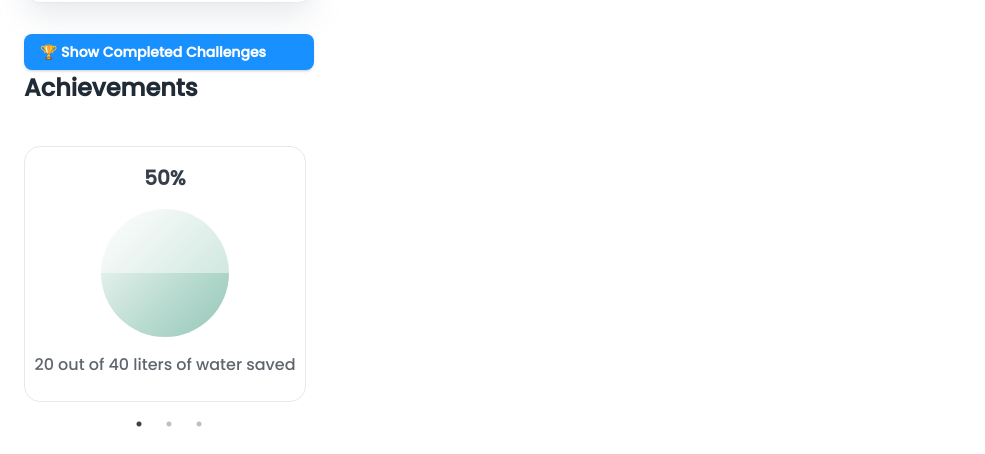
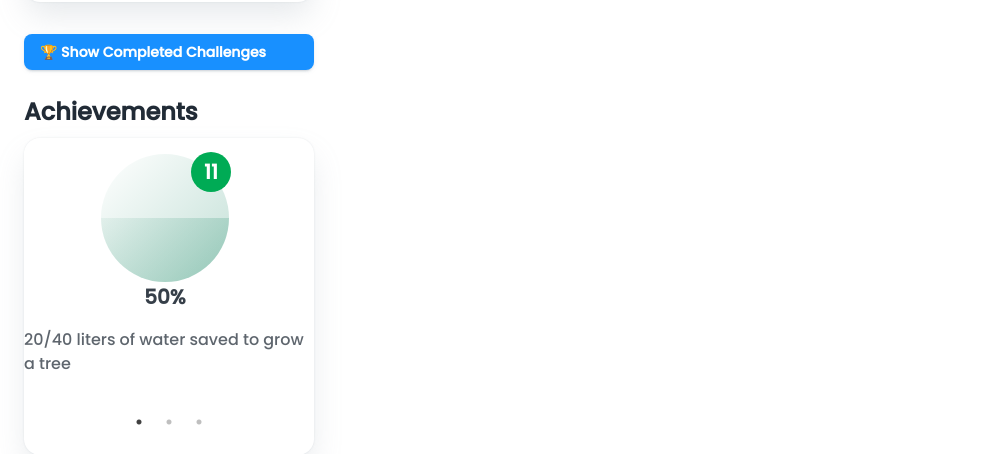
Before and after one commit to minajevs/clubpenguin, a React (Create React App) app: page /app in a window 1280 px wide. Shown: the part 457-911 px from the top of the page, without its empty margins (0-985 px from the left). Built offline with nearby package versions, Linux system fonts and the light colour scheme; no server answers.

Commit message:
Achievements

```diff
--- a/src/components/app/AppAchievements.tsx
+++ b/src/components/app/AppAchievements.tsx
@@ -1,6 +1,10 @@
 import { Box, Card, CardHeader, styled, Button, alpha, Typography, Grid } from "@mui/material";
 import Slider, { Settings } from "react-slick"
 import { ProgressIcon } from "./ProgressIcon";
+import tree from '@iconify/icons-emojione/deciduous-tree'
+import car from '@iconify/icons-emojione/oncoming-automobile'
+import book from '@iconify/icons-emojione/books'
+
 
 const Slide = styled('div')(({ theme }) => ({
   padding: theme.spacing(0, 1, 0, 0)
@@ -8,7 +12,7 @@ const Slide = styled('div')(({ theme }) => ({
 
 const AchievementCard = styled(Card)(({ theme }) => ({
   boxShadow: 'none',
-  border: '1px solid #e8e8e8',
+  border: 'none',
   backgroundColor: '#ffffff'
 }))
 
@@ -25,38 +29,48 @@ const settings: Settings = {
 // )
 
 export const AppAchievements = () => {
-  return <Box sx={{ pb: 6 }} dir="ltr">
+  return <Card>
+    <Box sx={{ pb: 6 }} dir="ltr">
       <Slider {...settings}>
         <Slide>
           <AchievementCard>
             <Grid container spacing={0} direction='column' alignItems='center' sx={{ pb: 3 }}>
               <Box display='flex' alignItems='center' flexDirection='column'>
-              <ProgressIcon progress={50} />
+                <ProgressIcon icon={tree} progress={50} count={11} />
               </Box>
               <Typography variant="body1" sx={{ opacity: 0.72 }}>
-              20 out of 40 liters of water saved
+                20/40 liters of water saved to grow a tree
               </Typography>
             </Grid>
           </AchievementCard>
         </Slide>
         <Slide>
           <AchievementCard>
-          <CardHeader title="🦷🪥 Brush brush brush" subheader="Brush your teeth in one song" />
-          <Box sx={{ p: 3, pb: 3 }} dir="ltr">
-            yo
+            <Grid container spacing={0} direction='column' alignItems='center' sx={{ pb: 3 }}>
+              <Box display='flex' alignItems='center' flexDirection='column'>
+                <ProgressIcon icon={car} progress={66} iconMargin='0 0 20px 0' count={1337} />
               </Box>
+              <Typography variant="body1" sx={{ opacity: 0.72 }}>
+                3.63/5.5 kWh of Citroën Ami charged
+              </Typography>
+            </Grid>
           </AchievementCard>
         </Slide>
         <Slide>
           <AchievementCard>
-          <CardHeader title="🚿 I need a shower" subheader="Take a shower in three songs" />
-          <Box sx={{ p: 3, pb: 3 }} dir="ltr">
-            yo
+            <Grid container spacing={0} direction='column' alignItems='center' sx={{ pb: 3 }}>
+              <Box display='flex' alignItems='center' flexDirection='column'>
+                <ProgressIcon icon={book} progress={70} count={23} />
               </Box>
+              <Typography variant="body1" sx={{ opacity: 0.72 }}>
+                4.2/6 hours saved to read a book
+              </Typography>
+            </Grid>
           </AchievementCard>
         </Slide>
       </Slider>
     </Box >
+  </Card>
 }
 
 export default AppAchievements
--- a/src/components/app/ProgressIcon.tsx
+++ b/src/components/app/ProgressIcon.tsx
@@ -1,6 +1,5 @@
-import { alpha, Box, styled, Typography } from "@mui/material"
-import { Icon } from '@iconify/react'
-import tree from '@iconify/icons-emojione/deciduous-tree'
+import { alpha, Badge, BadgeProps, Box, styled, Typography } from "@mui/material"
+import { Icon, IconifyIcon } from '@iconify/react'
 
 const IconWrapperStyle = styled('div')(({ theme }) => ({
   display: 'flex',
@@ -33,24 +32,40 @@ const IconColorWrapper = styled('div')(() => ({
   overflow: 'hidden'
 }))
 
+const StyledBadge = styled(Badge)<BadgeProps>(({ theme }) => ({
+  '& .MuiBadge-badge': {
+    height: '40px',
+    minWidth: '40px',
+    fontSize: 20,
+    borderRadius: '20px'
+  },
+}))
+
 type Props = {
   progress: number
+  count: number
+  icon: IconifyIcon
+  iconMargin?: string
 }
 
-export const ProgressIcon = ({ progress }: Props) => {
+
+export const ProgressIcon = ({ progress, icon, count, iconMargin = 'auto' }: Props) => {
   return <>
-    <Typography variant="h5" sx={{ opacity: 0.90, my: 2 }}>
+    <Box display='flex' justifyContent='center' sx={{ mt: 2 }}>
+      <StyledBadge badgeContent={count} color="primary" overlap="circular">
+        <IconWrapperStyle>
+          <Icon icon={icon} width={90} height={90} style={{ filter: 'grayscale(1)', opacity: 0.8, margin: iconMargin }} />
+          <IconColorWrapper style={{ height: `${progress}%` }}>
+            <IconColor>
+              <Icon icon={icon} width={90} height={90} style={{ margin: iconMargin }} />
+            </IconColor>
+          </IconColorWrapper>
+        </IconWrapperStyle>
+      </StyledBadge>
+    </Box>
+
+    <Typography variant="h5" sx={{ opacity: 0.90, mb: 2 }}>
       {progress}%
     </Typography>
-    <Box display='flex' justifyContent='center' sx={{ mb: 2 }}>
-      <IconWrapperStyle>
-        <Icon icon={tree} width={64} height={64} style={{ filter: 'grayscale(1)', opacity: 0.8 }} />
-        <IconColorWrapper style={{ height: `${progress}%` }}>
-          <IconColor>
-            <Icon icon={tree} width={64} height={64} />
-          </IconColor>
-        </IconColorWrapper>
-      </IconWrapperStyle>
-    </Box>
   </>
 }
--- a/src/pages/App.tsx
+++ b/src/pages/App.tsx
@@ -57,7 +57,7 @@ export const App = () => {
       </Grid>
     </Container>
     <Container maxWidth="xl">
-      <Box sx={{ pb: 5 }}>
+      <Box sx={{ pt: 3, pb: 1 }}>
         <Typography variant="h4">Achievements</Typography>
       </Box>
       <Grid container spacing={3}>
```
Lines whose indentation alone changed are shown as unchanged.
